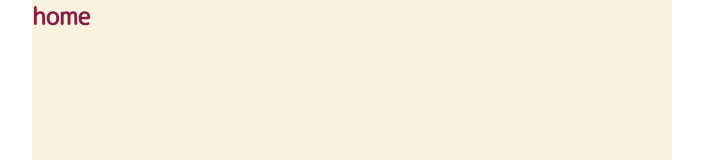
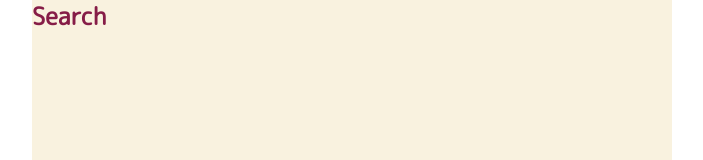
Before and after one commit to yama-chiiii/Rinomachi-Front, a Next.js app: page / in a window 1280 px wide. Shown: the top 160 px of the page, without its empty margins (288-991 px from the left). Built offline with nearby package versions, Linux system fonts and the light colour scheme.

Commit message:
feat: 画面遷移作成

```diff
--- a/src/app/description/page.tsx
+++ b/src/app/description/page.tsx
@@ -1,5 +1,4 @@
-// eslint-disable-next-line @typescript-eslint/no-unused-vars
-const Description = () => {
+export const Description = () => {
     return (
         <div></div>
     )
--- a/src/app/page.tsx
+++ b/src/app/page.tsx
@@ -1,7 +1,11 @@
+import Link from "next/link";
+
 export default function Home() {
   return (
     <div className="w-full min-h-screen flex flex-col items-center font-mPlus font-semibold text-2xl">
-      <div className="w-1/2 h-screen bg-brown-light text-red-dark">home</div>
+      <div className="w-1/2 h-screen bg-brown-light text-red-dark">
+        <Link href={"/search"} className="text-120">Search</Link>
+      </div>
     </div>
   );
 }
--- a/src/app/search/page.tsx
+++ b/src/app/search/page.tsx
@@ -1,7 +1,7 @@
-export default function Home() {
+export default function Search() {
     return (
       <div className="w-full min-h-screen flex flex-col items-center font-mPlus font-semibold text-2xl">
-        <div className="w-1/2 bg-brown-light text-red-dark">home</div>
+        <div className="w-full sm:w-1/2 h-screen bg-brown-light text-red-dark">home</div>
       </div>
     );
   }
```
